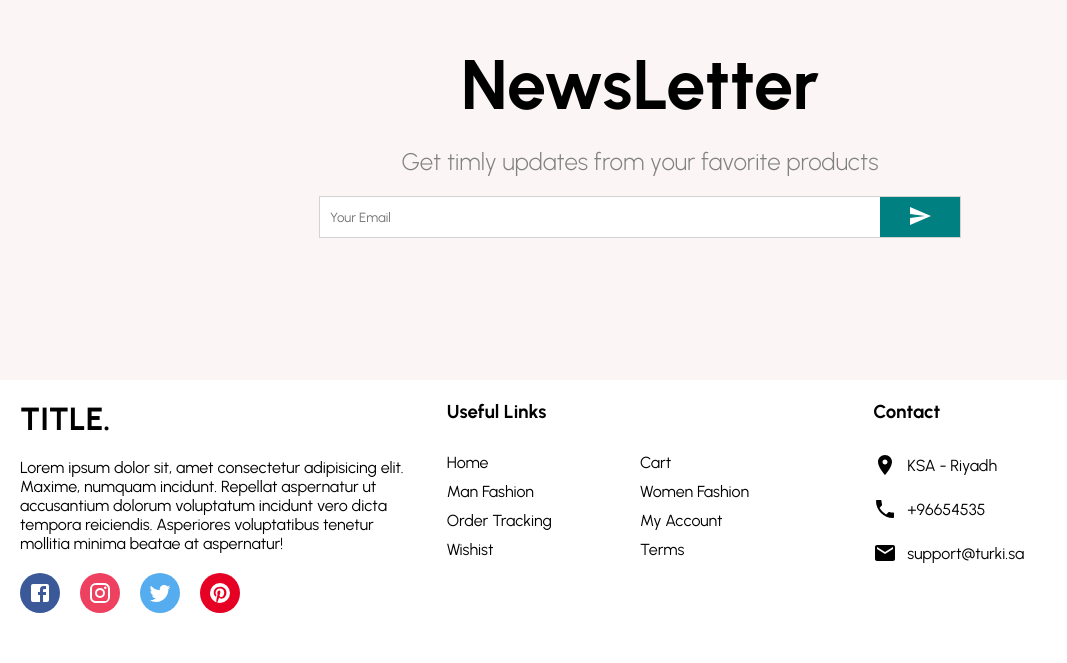
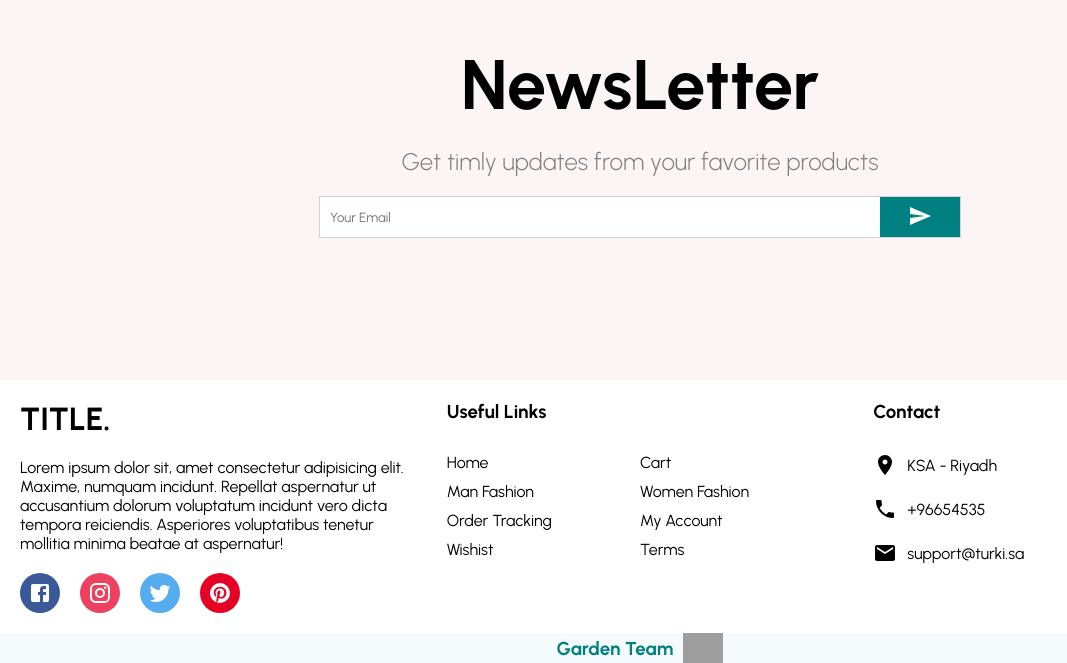
Before and after one commit to Turki700/Final_Project_E-commerce-app, a React (Create React App) app in the folder clint/: page / in a window 1280 px wide. Shown: the part 2356-3019 px from the top of the page, without its empty margins (0-1067 px from the left). Before the commit the page ends 2989 px from the top, so only its background shows below. Built offline with nearby package versions, Linux system fonts and the light colour scheme; grey boxes are pictures that could not be loaded; the HTML template or start-up script is replaced by a standard one.

Commit message:
Home Page :white_check_mark:

```diff
--- /dev/null
+++ b/clint/src/components/GardenTeam.jsx
@@ -0,0 +1,29 @@
+import styled from 'styled-components'
+
+const Container = styled.div`
+    width: 100%;
+    height: 30px;
+    background-color: #F5FAFD;
+    display: flex;
+    align-items: center;
+    justify-content: center;
+`
+const Title = styled.h3`
+    color: #008080;
+`
+
+const Image = styled.img`
+    height: 100%;
+    margin-left: 10px;
+`
+
+const GardenTeam = () => {
+    return (
+        <Container>
+            <Title>Garden Team</Title>
+            <Image src="https://cdn-icons-png.flaticon.com/128/490/490091.png" />
+        </Container>
+     );
+}
+
+export default GardenTeam;
--- a/clint/src/pages/Home.jsx
+++ b/clint/src/pages/Home.jsx
@@ -1,6 +1,7 @@
 import Announcement from "../components/Announcement";
 import Categoreies from "../components/Categories";
 import Footer from "../components/Footer";
+import GardenTeam from "../components/GardenTeam";
 import Navbar from "../components/Navbar";
 import NewsLetter from "../components/NewsLetter";
 import Products from "../components/Products";
@@ -16,6 +17,7 @@ const Home = () => {
             <Products />
             <NewsLetter />
             <Footer />
+            <GardenTeam />
         </div>
      );
 }
```
